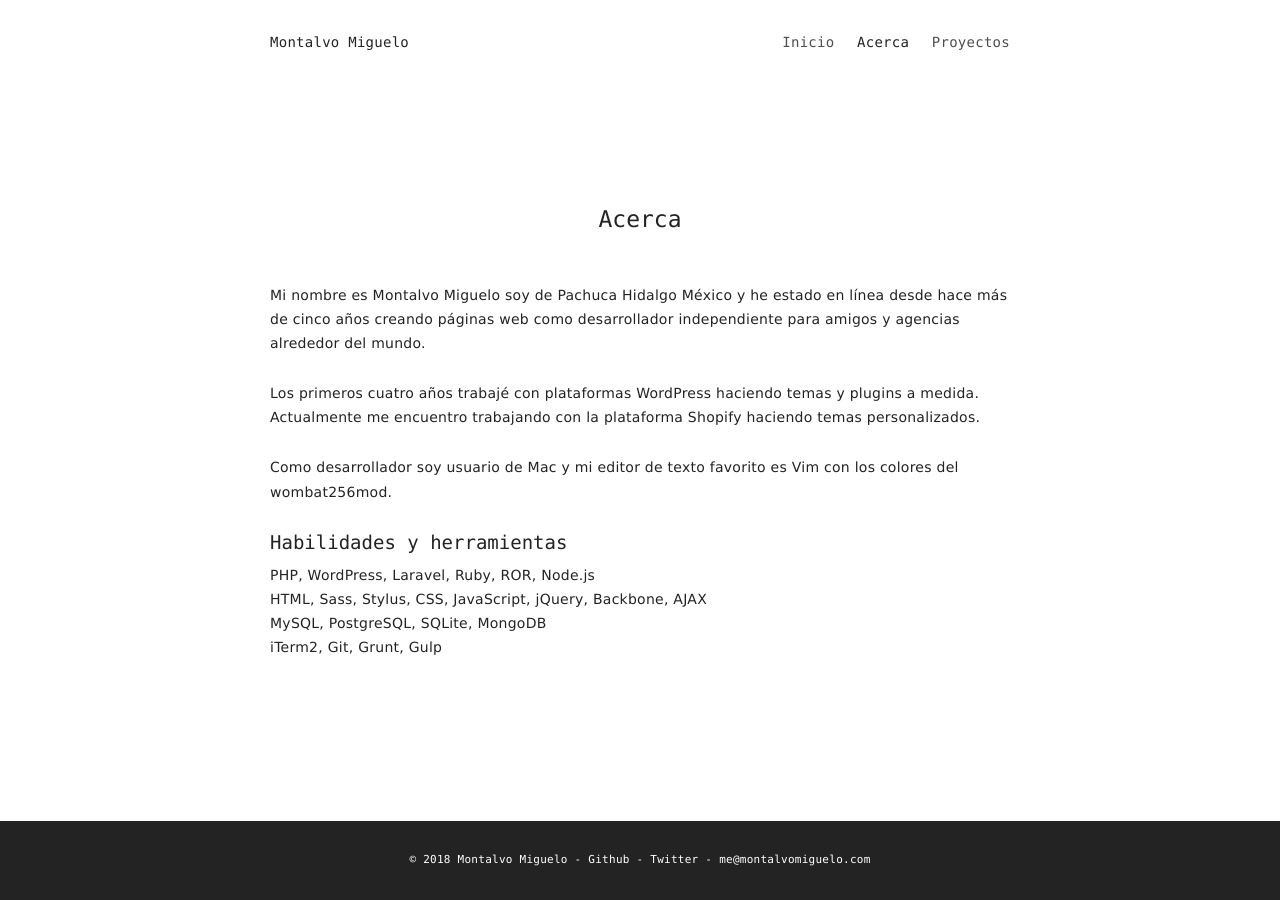
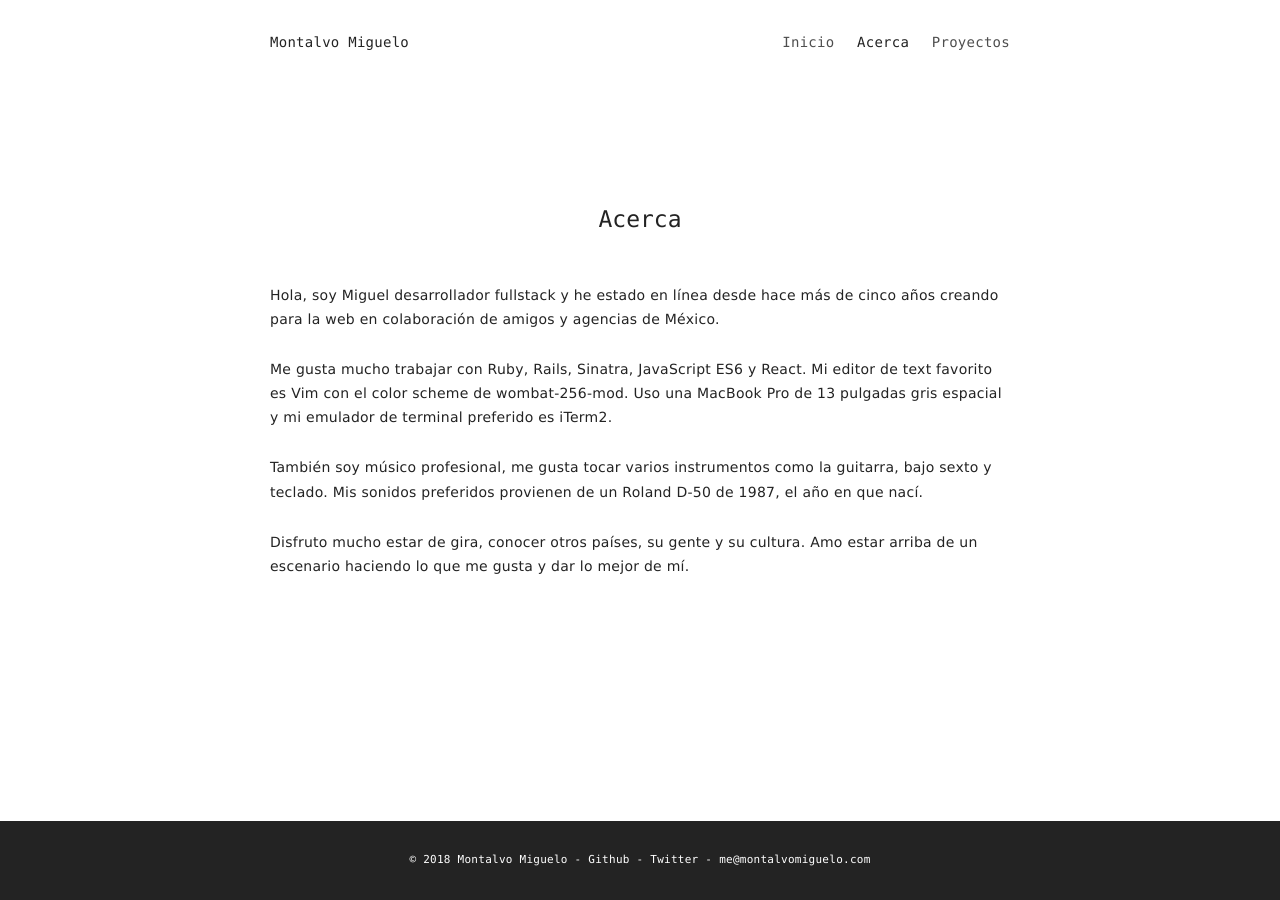
Before and after one commit to montalvomiguelo/montalvomiguelo.github.io, a Jekyll site: the page built from acerca.md, in a window 1280 px wide. Built offline with Jekyll 4.4.1, drawn with Linux system fonts in a browser that asks for light colours.

Commit message:
Update about page

```diff
--- a/acerca.md
+++ b/acerca.md
@@ -3,22 +3,19 @@ title: Acerca
 permalink: /acerca/
 ---
 
-Mi nombre es Montalvo Miguelo soy de Pachuca Hidalgo México y he estado en línea
-desde hace más de cinco años creando páginas web como desarrollador independiente
-para amigos y agencias alrededor del mundo.
+Hola, soy Miguel desarrollador fullstack y he estado en línea desde
+hace más de cinco años creando para la web en colaboración de amigos y
+agencias de México.
 
-Los primeros cuatro años trabajé con plataformas WordPress haciendo temas y
-plugins a medida. Actualmente me encuentro trabajando con la plataforma
-Shopify haciendo temas personalizados.
+Me gusta mucho trabajar con Ruby, Rails, Sinatra,
+JavaScript ES6 y React. Mi editor de text favorito es Vim con el color
+scheme de wombat-256-mod. Uso una MacBook Pro de 13 pulgadas gris
+espacial y mi emulador de terminal preferido es iTerm2.
 
-Como desarrollador soy usuario de Mac y mi editor de texto favorito es Vim
-con los colores del wombat256mod.
+También soy músico profesional, me gusta tocar varios instrumentos como
+la guitarra, bajo sexto y teclado. Mis sonidos preferidos provienen de un
+Roland D-50 de 1987, el año en que nací.
 
-## Habilidades y herramientas
-PHP, WordPress, Laravel, Ruby, ROR, Node.js
-<br>
-HTML, Sass, Stylus, CSS, JavaScript, jQuery, Backbone, AJAX
-<br>
-MySQL, PostgreSQL, SQLite, MongoDB
-<br>
-iTerm2, Git, Grunt, Gulp
+Disfruto mucho estar de gira, conocer otros países, su gente y su
+cultura. Amo estar arriba de un escenario haciendo lo que me gusta y dar
+lo mejor de mí.
```
